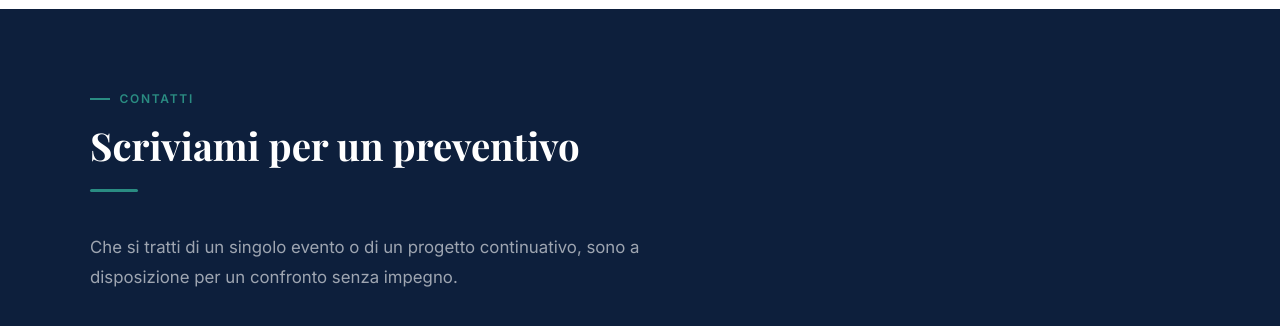
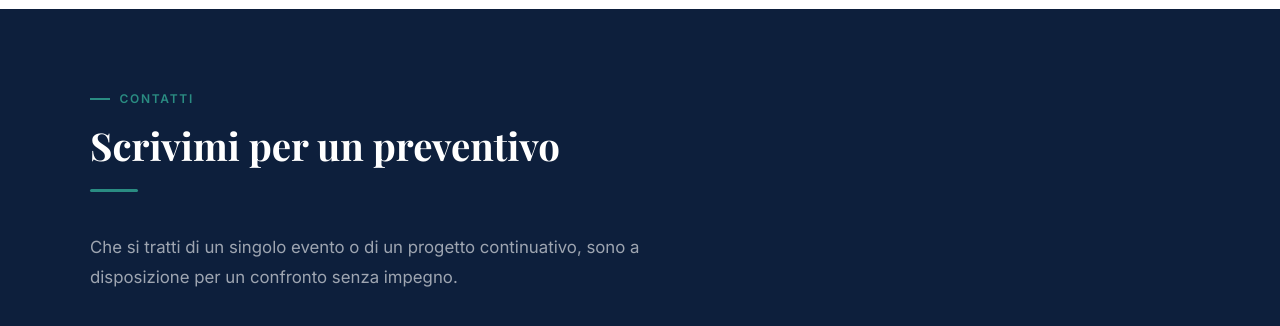
Before and after one commit to TripAndRolla/sito-paola, a plain HTML site: page index.html in a window 1280 px wide. Shown: the part 6320-6646 px from the top of the page. Drawn offline with nearby package versions, Linux system fonts and the light colour scheme.

Commit message:
Add files via upload

```diff
--- a/index.html
+++ b/index.html
@@ -1486,7 +1486,7 @@
 <section id="contatti" class="section">
   <div class="section-inner">
     <p class="section-tag" style="color:var(--teal);">Contatti</p>
-    <h2 class="section-title">Scriviami per un preventivo</h2>
+    <h2 class="section-title">Scrivimi per un preventivo</h2>
     <div class="divider"></div>
     <p class="section-lead" style="color:rgba(255,255,255,0.6);">Che si tratti di un singolo evento o di un progetto continuativo, sono a disposizione per un confronto senza impegno.</p>
 
```
